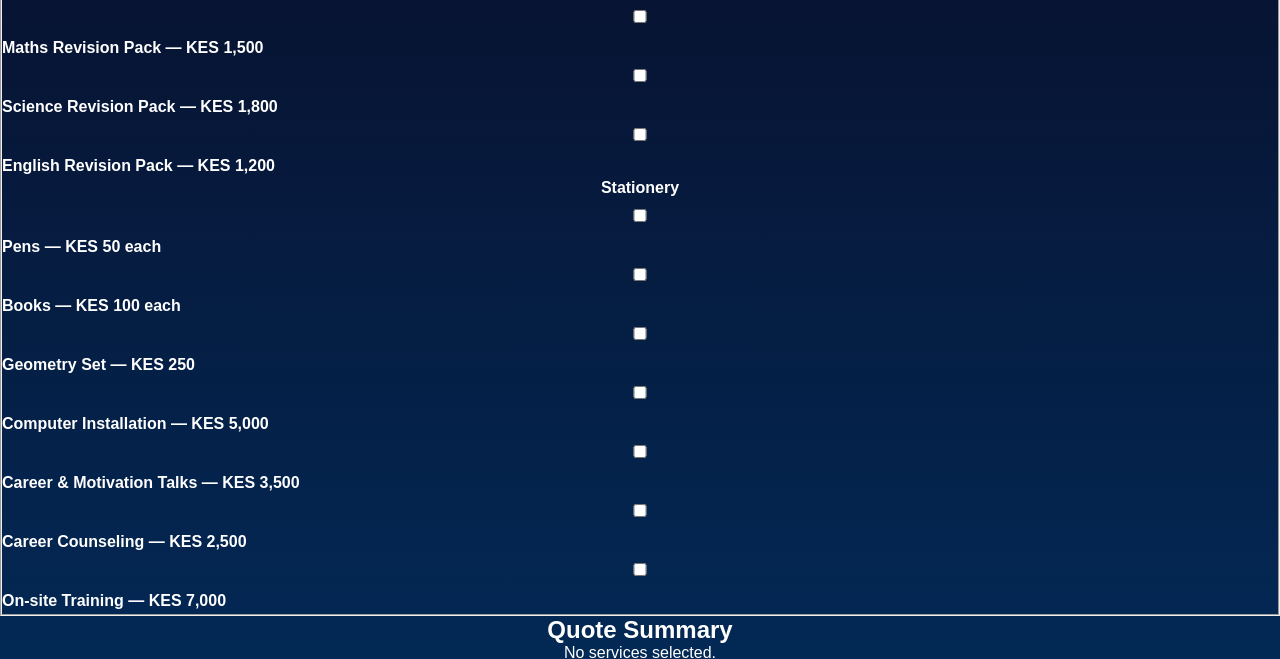
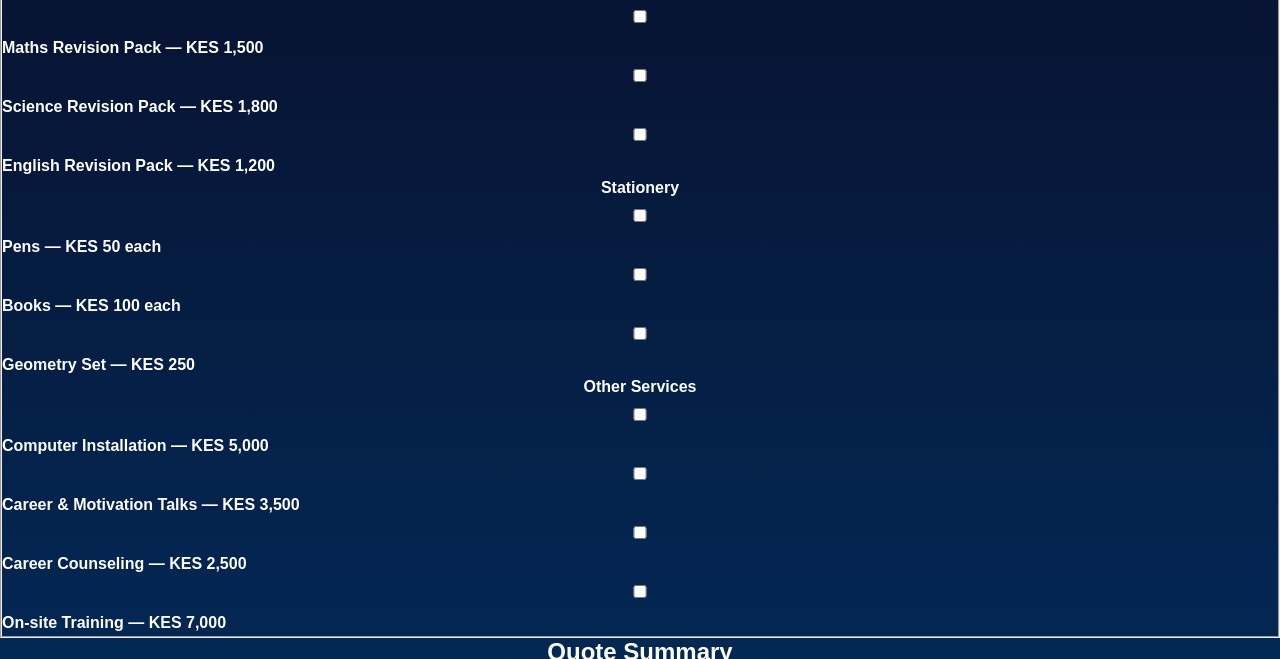
Before and after one commit to Cynthia-mbesa/company-profile, a plain HTML site: page quote.html in a window 1280 px wide. Shown: the part 310-969 px from the top of the page. Drawn offline with Linux system fonts and the light colour scheme.

Commit message:
new changes

```diff
--- a/quote.html
+++ b/quote.html
@@ -84,6 +84,9 @@
 
     <!-- Other Services -->
     <li>
+      <strong>Other Services</strong>
+      <ul>
+        <li>
           <label>
             <input type="checkbox" data-name="Computer Installation" data-price="5000" />
             Computer Installation — KES 5,000
@@ -106,6 +109,8 @@
             <input type="checkbox" data-name="On-site Training" data-price="7000" />
             On-site Training — KES 7,000
           </label>
+        </li>
+      </ul>
     </li>
 
   </ul>
```
Lines whose indentation alone changed are shown as unchanged.
